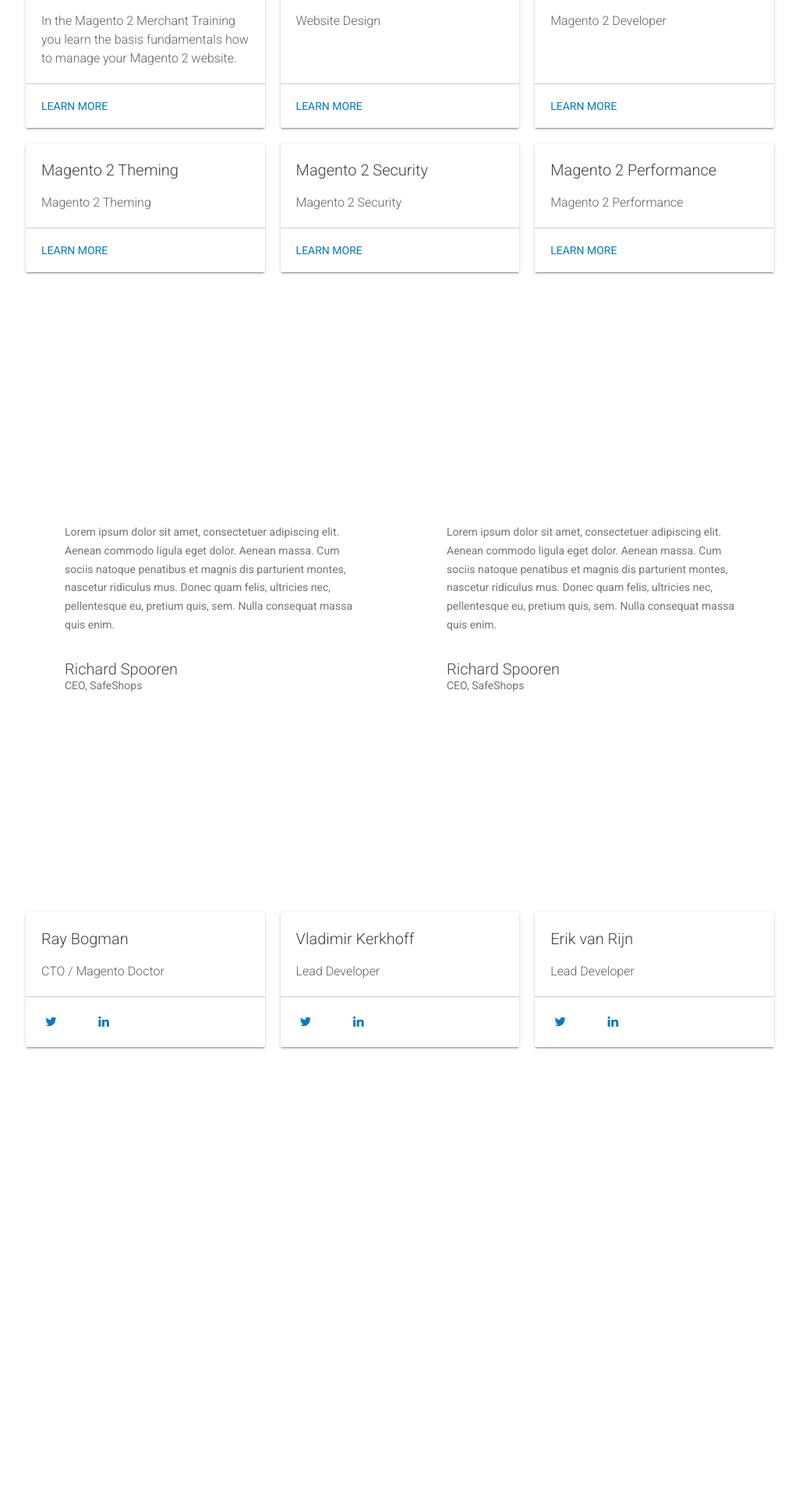
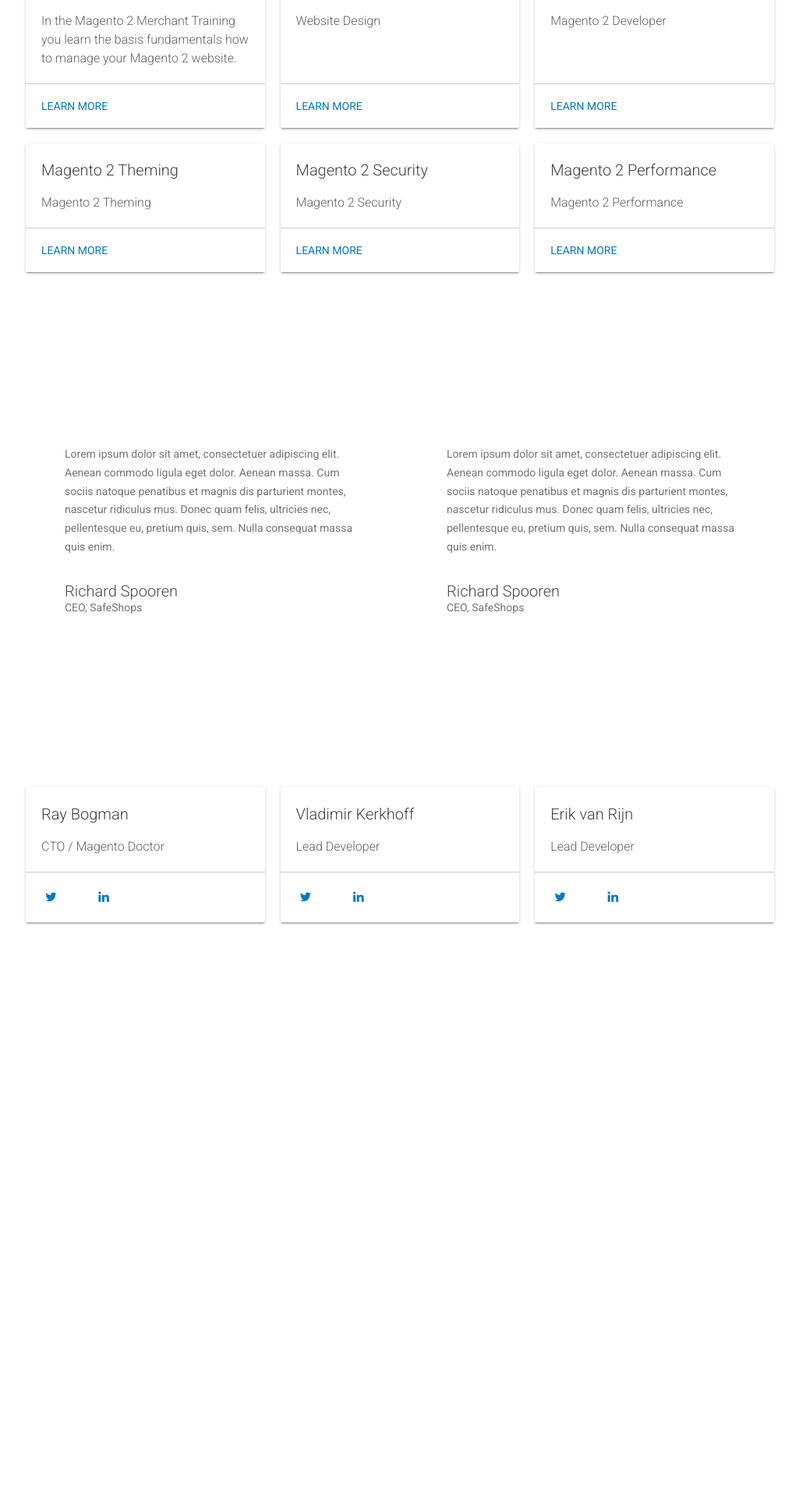
Before and after one commit to mage-acadamy/mage-acadamy.github.io, a Jekyll site: the page built from index.html, in a window 1280 px wide. Shown: the part 1813-3733 px from the top of the page at 78% size, without its empty margins (127-1152 px from the left). Built offline with Jekyll 4.4.1, drawn with Linux system fonts in a browser that asks for light colours; nearby versions of some CDN libraries; comment, search, counter and statistics services are not loaded; after the commit the page ends 3712 px from its top, so only the background shows below that.

Commit message:
css tuning

```diff
--- a/_includes/css/style.scss
+++ b/_includes/css/style.scss
@@ -412,7 +412,7 @@ section {
 
 .blade--training {
   padding: 90px 0 120px;
-  background: #f5f5f5;
+  background: #e9e9e9;
   amp-carousel {
     max-width: 100%;
   }
@@ -428,6 +428,12 @@ section {
       flex: none;
     }
   }
+}
+
+.blade--about {
+  padding: 0;
+  box-shadow: none;
+  background-color: #e9e9e9;
 }
 
 .blade--benefits {
@@ -2451,12 +2457,6 @@ body.case-study {
   text-align: center;
 }
 
-#contact {
-    background-color: #222;
-    background-position: center;
-    background-repeat: no-repeat;
-}
-
 #contact .form-group {
     margin-bottom: 25px;
 }
```
